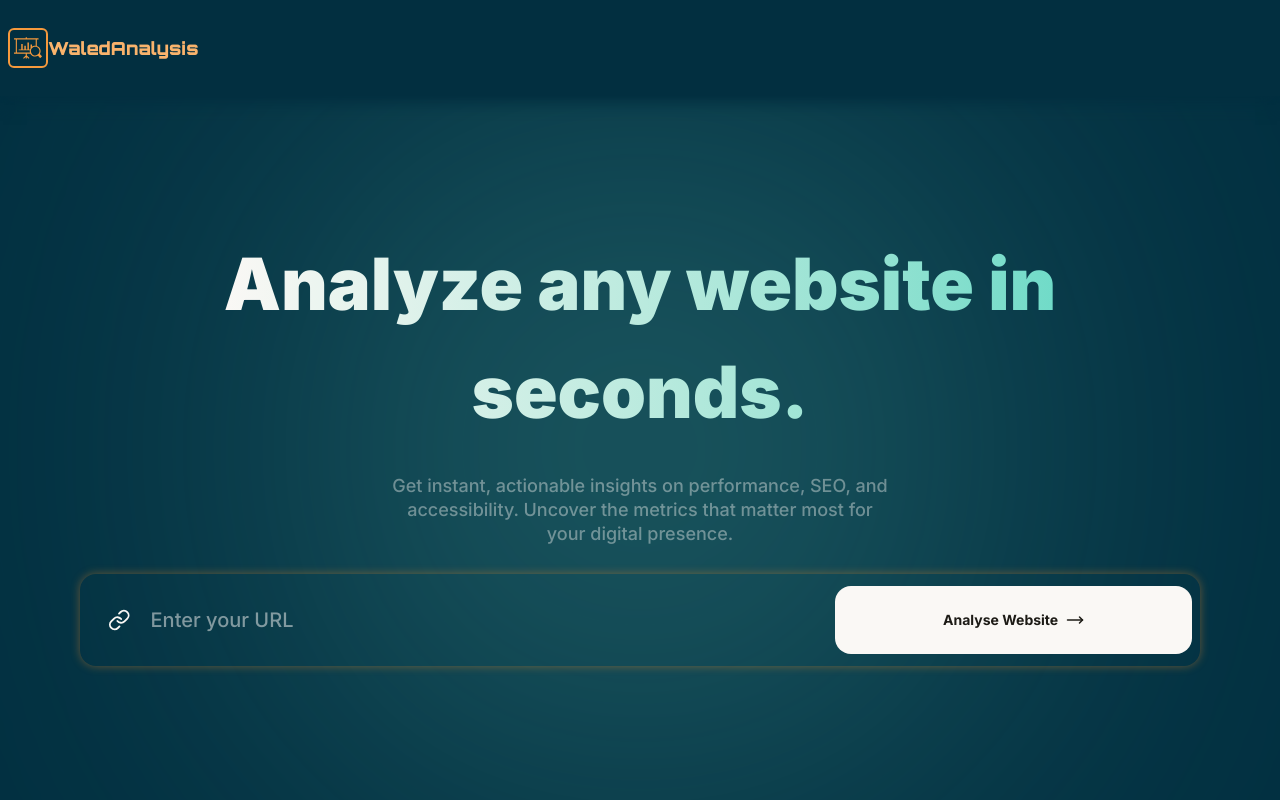
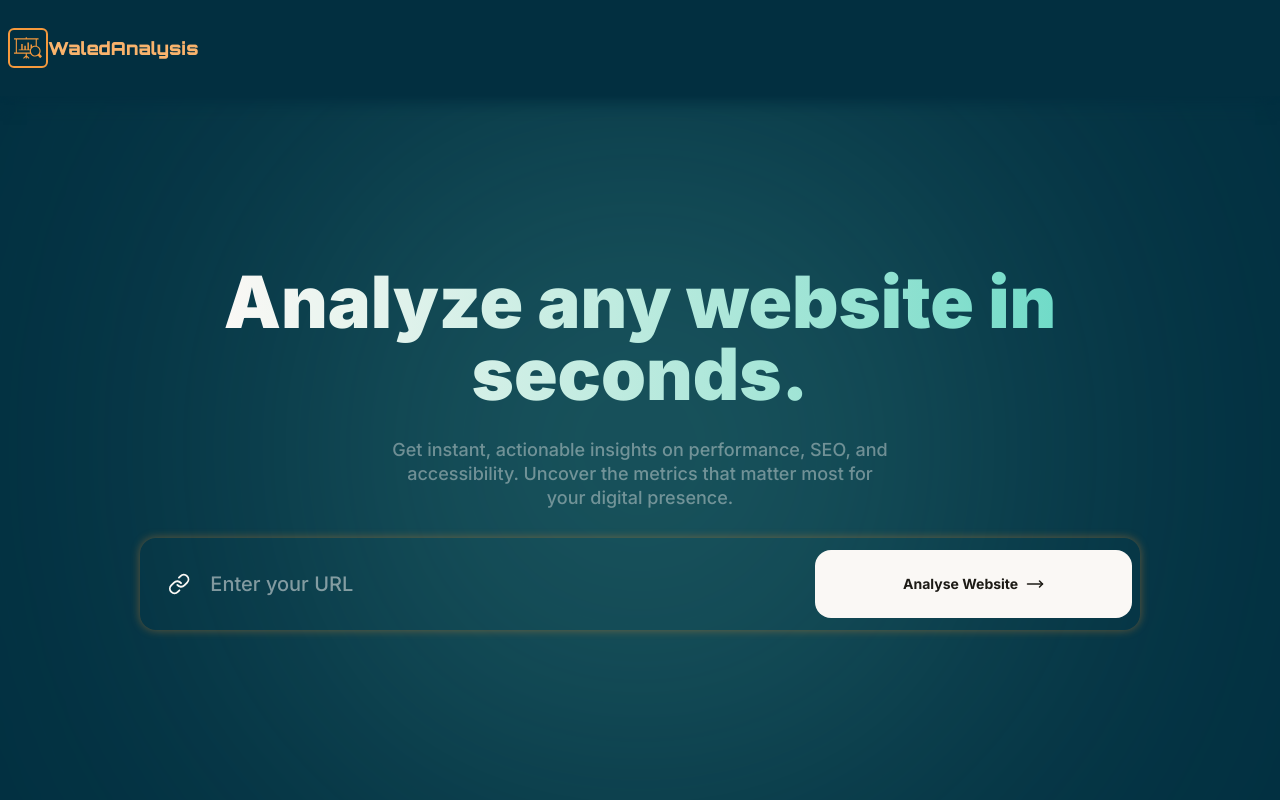
Before and after one commit to bsg-atif/geo-website-analyser-webapp, a Next.js app: page / in a window 1280 px wide. Built offline with nearby package versions, Linux system fonts and the light colour scheme.

Commit message:
remove constants and colocate them to their respective places

```diff
--- a/src/pages/dashboard/sections/sidebar/index.js
+++ b/src/pages/dashboard/sections/sidebar/index.js
@@ -2,7 +2,7 @@
 
 import BrandLogo from "@shared/components/branding/brand-logo";
 import { useState } from "react";
-import { sideBarNavLinks } from "@constants/sidebar/sidebar-nav-links";
+import { sideBarNavLinks } from "@pages/dashboard/sections/sidebar/constants/sidebar-nav-links";
 import ChevronButtonRenderer from "@pages/dashboard/components/sidebar/chevron-button-renderer";
 import SidebarNav from "@pages/dashboard/components/sidebar/sidebar-nav";
 
--- a/src/pages/home/sections/hero/index.js
+++ b/src/pages/home/sections/hero/index.js
@@ -1,6 +1,6 @@
 import URLInput from "@shared/components/url-input";
 import styles from "./hero-section.module.css";
-import { HERO_CONTENT } from "@constants/home/hero-content";
+import { HERO_CONTENT } from "@pages/home/sections/hero/constants/hero-content";
 import GradientHeading from "@shared/components/gradient-heading";
 
 export default function HeroSection() {
--- a/src/shared/components/gradient-heading/index.js
+++ b/src/shared/components/gradient-heading/index.js
@@ -1,6 +1,6 @@
 export default function GradientHeading({ title }) {
   return (
-    <h1 className="whitespace-pre-line text-4xl tablet:text-5xl laptop:text-7xl text-center font-black text-transparent bg-clip-text bg-linear-to-r from-neutral-0 to-secondary-300 laptop:leading-normal">
+    <h1 className="whitespace-pre-line text-4xl tablet:text-5xl laptop:text-7xl text-center font-black text-transparent bg-clip-text bg-linear-to-r from-neutral-0 to-secondary-300">
       {title}
     </h1>
   );
--- a/src/shared/components/url-input/index.js
+++ b/src/shared/components/url-input/index.js
@@ -27,7 +27,7 @@ export default function URLInput({ initialURL = "" }) {
   return (
     <form
       onSubmit={handleSubmit}
-      className={`${styles.inputWrapper} py-3 px-2 w-full max-w-280 flex flex-wrap gap-x-2
+      className={`${styles.inputWrapper} py-3 px-2 w-full max-w-250 flex flex-wrap gap-x-2
            rounded-2xl`}
     >
       <div className="flex grow-2">
```
Also changed, not shown: src/pages/dashboard/sections/sidebar/constants/sidebar-nav-links.js (renamed from src/constants/sidebar/sidebar-nav-links.js), src/pages/home/sections/hero/constants/hero-content.js (renamed from src/constants/home/hero-content.js).
